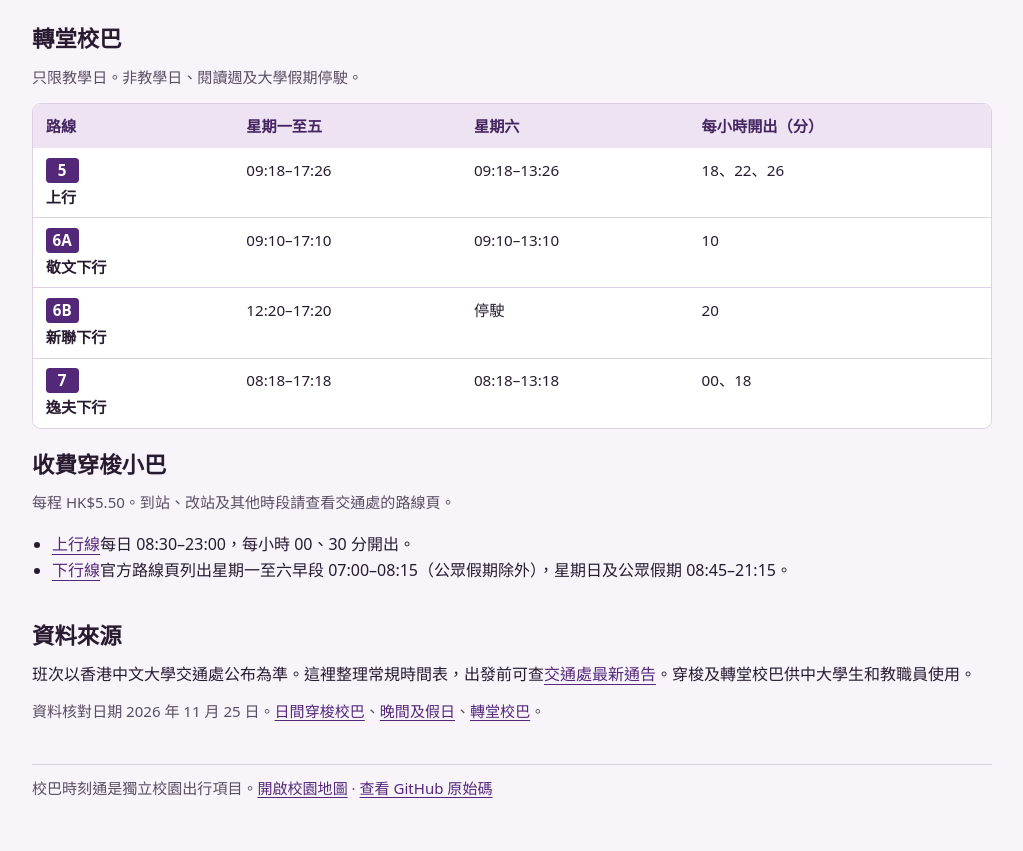
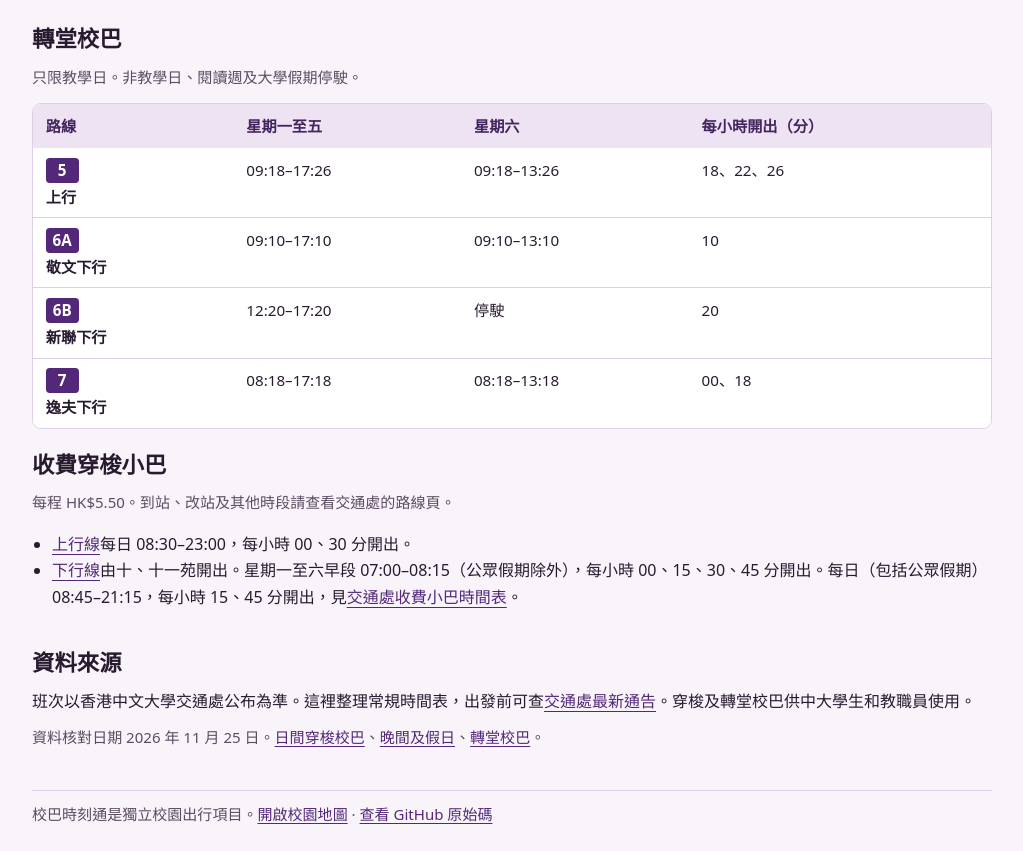
Before and after one commit to HainaHuang729/cuhk-map, a plain HTML site: page shuttle-bus/index.html in a window 1280 px wide. Shown: the part 1308-2159 px from the top of the page, without its empty margins (128-1151 px from the left). Before the commit the page ends 2133 px from the top, so only its background shows below. Drawn offline with Linux system fonts and the light colour scheme.

Commit message:
Clarify daily paid shuttle hours from official timetable

```diff
--- a/shuttle-bus/index.html
+++ b/shuttle-bus/index.html
@@ -143,7 +143,7 @@
       <p class="note">每程 HK$5.50。到站、改站及其他時段請查看交通處的路線頁。</p>
       <ul class="route-notes">
         <li><a href="https://transport.cuhk.edu.hk/route/up/">上行線</a>每日 <span class="times">08:30–23:00</span>，每小時 00、30 分開出。</li>
-        <li><a href="https://transport.cuhk.edu.hk/route/down/">下行線</a>官方路線頁列出星期一至六早段 <span class="times">07:00–08:15</span>（公眾假期除外），星期日及公眾假期 <span class="times">08:45–21:15</span>。</li>
+        <li><a href="https://transport.cuhk.edu.hk/route/down/">下行線</a>由十、十一苑開出。星期一至六早段 <span class="times">07:00–08:15</span>（公眾假期除外），每小時 00、15、30、45 分開出。每日（包括公眾假期）<span class="times">08:45–21:15</span>，每小時 15、45 分開出，見<a href="https://transport.cuhk.edu.hk/wp-content/uploads/documents/PSLB.pdf#page=2">交通處收費小巴時間表</a>。</li>
       </ul>
     </section>
 
```
